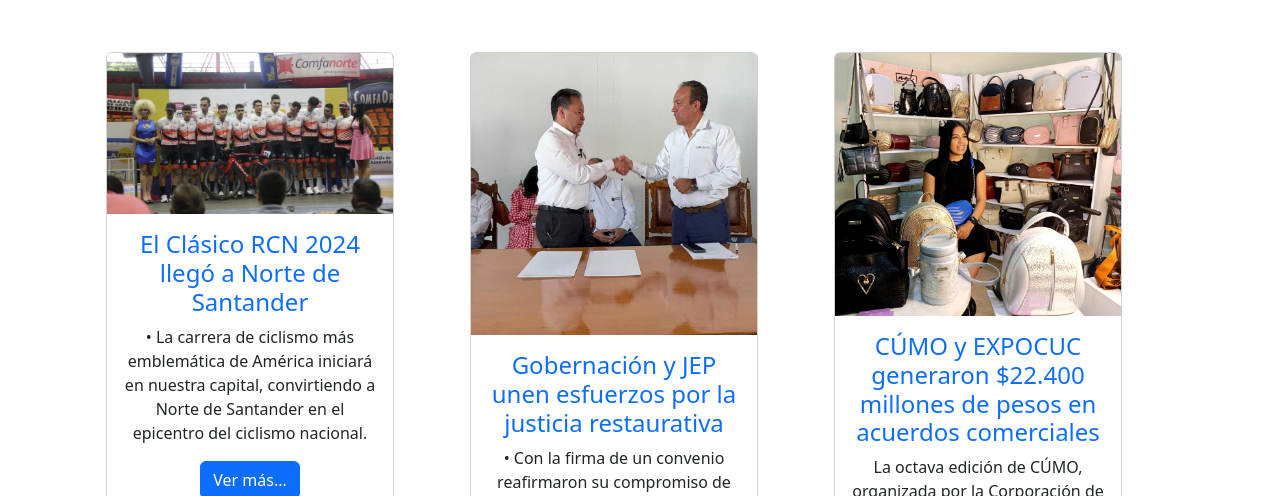
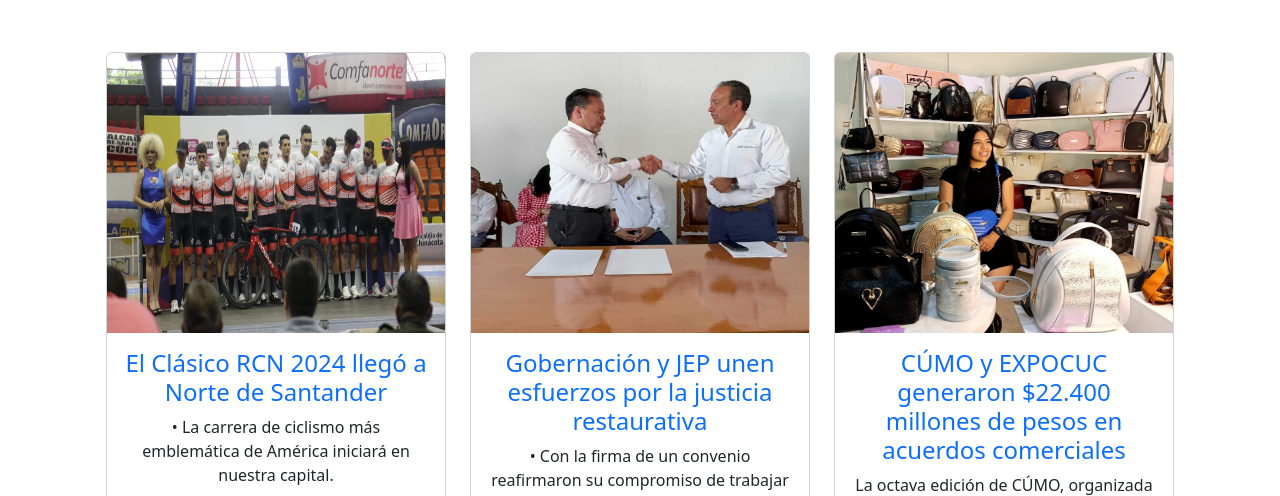
Before and after one commit to GersynPuello20/Boostrap-electiva-2, a plain HTML site: page Boostrap-electiva-2/14-09-24/actividad1.html in a window 1280 px wide. Shown: the part 304-800 px from the top of the page. Drawn offline with nearby package versions, Linux system fonts and the light colour scheme.

Commit message:
20/09/23

```diff
--- a/Boostrap-electiva-2/14-09-24/actividad1.html
+++ b/Boostrap-electiva-2/14-09-24/actividad1.html
@@ -99,21 +99,20 @@
             <div class="container text-center pt-5 ">
                 <div class="row">
                     <div class="col">
-                        <div class="card" style="width: 18rem;">
-                            <img src="../img/ciclistas.jpg" class="card-img-top" alt="...">
+                        <div class="card h-100">
+                            <img src="../img/ciclistas.jpg" class="card-img-top" alt="..." height="280px">
                             <div class="card-body">
                                 <h4 class="card-title text-center text-primary">El Clásico RCN 2024 llegó a Norte de
                                     Santander</h4>
                                 <p class="card-text">• La carrera de ciclismo más emblemática de América iniciará en
-                                    nuestra capital, convirtiendo a Norte de Santander en el epicentro del ciclismo
-                                    nacional.</p>
-                                <a href="#" class="btn btn-primary">Ver más...</a>
+                                    nuestra capital.</p>
+                                    <a href="#" class="btn btn-primary">Ver más...</a>
                             </div>
                         </div>
                     </div>
                     <div class="col">
-                        <div class="card " style="width: 18rem;">
-                            <img src="../img/Gobernador-JEP.jpg" class="card-img-top h-60px  " alt="...">
+                        <div class="card h-100">
+                            <img src="../img/Gobernador-JEP.jpg" class="card-img-top  " alt="..." height="280px">
                             <div class="card-body">
                                 <h4 class="card-title text-center text-primary">Gobernación y JEP unen esfuerzos por la
                                     justicia restaurativa</h4>
@@ -124,8 +123,9 @@
                         </div>
                     </div>
                     <div class="col">
-                        <div class="card" style="width: 18rem;">
-                            <img src="../img/Cumo-Expo-Cúcuta-2-scaled.jpg" class="card-img-top" alt="...">
+                        <div class="card h-100">
+                            <img src="../img/Cumo-Expo-Cúcuta-2-scaled.jpg" class="card-img-top" alt="..."
+                                height="280px">
                             <div class="card-body">
                                 <h4 class="card-title tex-center text-primary">CÚMO y EXPOCUC generaron $22.400 millones
                                     de pesos en acuerdos comerciales</h4>
```
